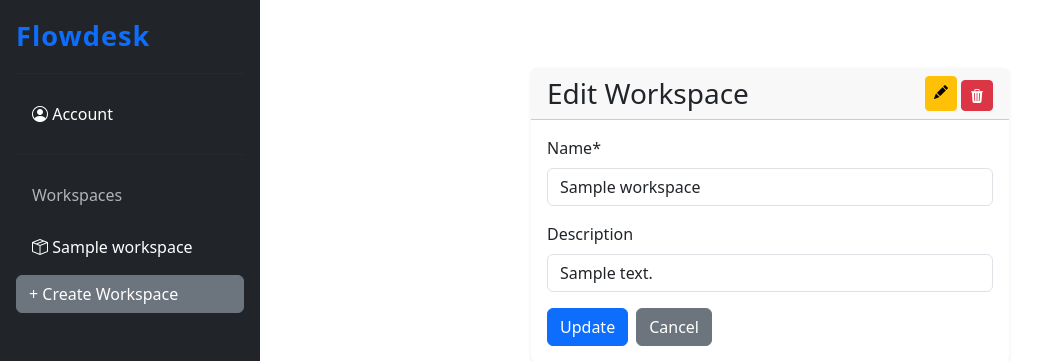
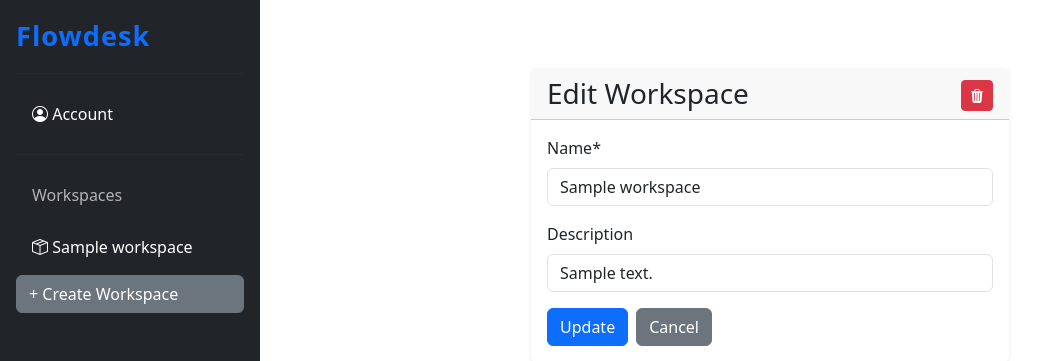
Before and after one commit to yagginov/flowdesk, a Django app: page /workspaces/1/update/ in a window 1280 px wide. Shown: the top 361 px of the page, without its empty margins (0-1040 px from the left). Run offline with Django 5.2, Linux system fonts and the light colour scheme; a user stored in the database is signed in; tables that the repository leaves empty hold one stand-in row (values such as "Sample post"); parts of the project's set-up code (start-up, migrations or seed data) failed here and were passed over; some libraries are stand-ins or nearby versions.

Commit message:
fixed bug with workspace form

```diff
--- a/templates/flowdesk/workspace_form.html
+++ b/templates/flowdesk/workspace_form.html
@@ -9,9 +9,6 @@
         <span>{% if form.instance.pk %}Edit{% else %}Create{% endif %} Workspace</span>
         {% if form.instance.pk %}
         <span class="d-flex gap-1">
-          <a href="{% url 'flowdesk:workspace-edit' form.instance.pk %}" class="btn btn-sm btn-warning">
-            <i class="bi bi-pencil-fill"></i>
-          </a>
           <form method="post"
                 action="{% url 'flowdesk:workspace-delete' form.instance.pk %}"
                 style="display:inline;">
```
